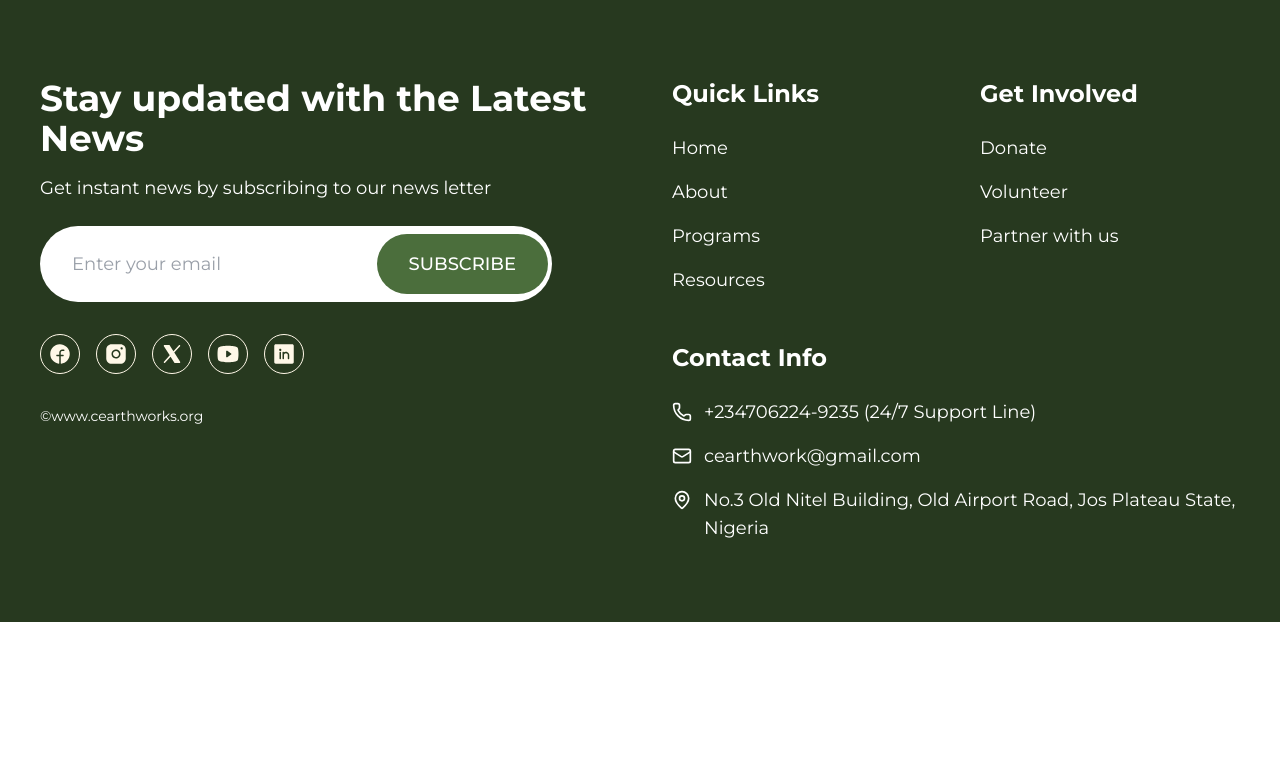
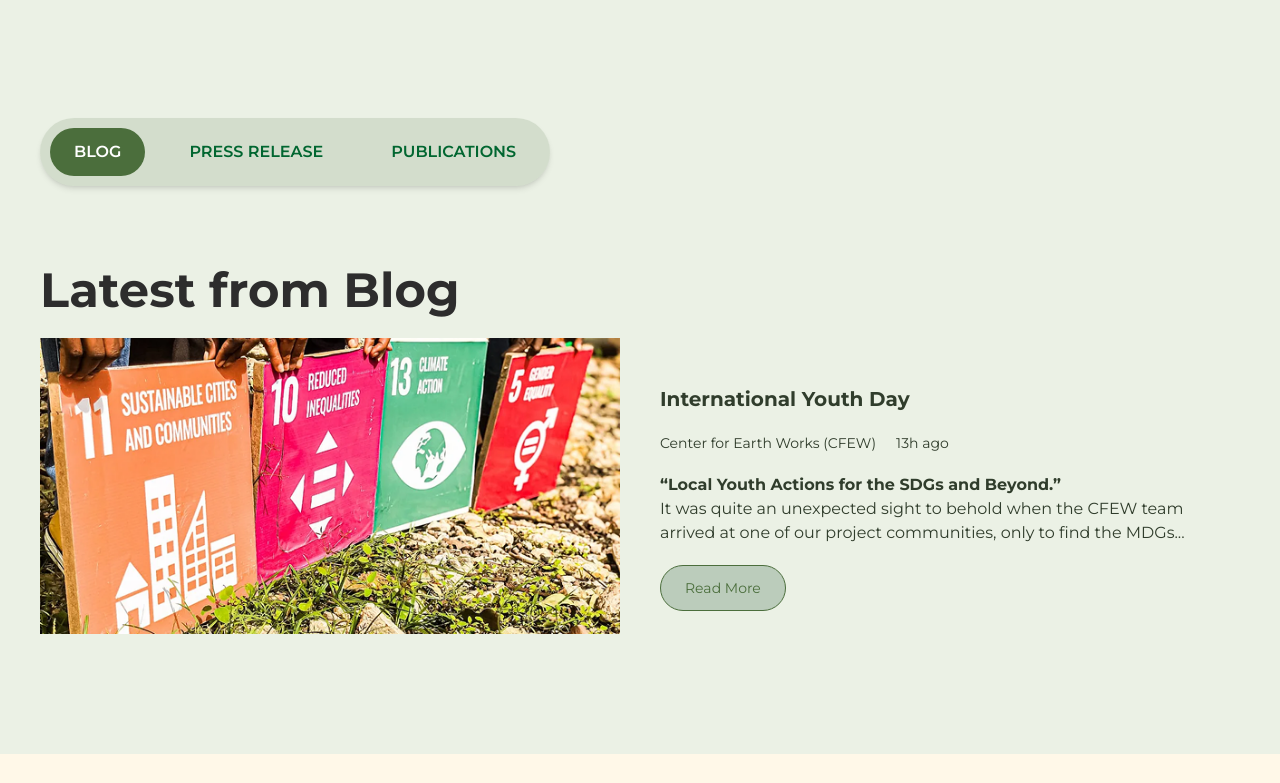
Before and after one commit to Akintayo74/CFEW-website-dian, a React (Vite) app: page /resources in a window 1280 px wide. Shown: the part 797-1580 px from the top of the page. Before the commit the page ends 1419 px from the top, so only its background shows below. Built offline with nearby package versions, Linux system fonts and the light colour scheme.

Commit message:
Style 'ResourcesPublications' and 'ResourcesPressRelease' components

```diff
--- a/src/components/ResourcesPressRelease/ResourcesPressRelease.jsx
+++ b/src/components/ResourcesPressRelease/ResourcesPressRelease.jsx
@@ -1,8 +1,48 @@
 import React from 'react';
+import Container from '../Container';
+import SectionHeader from '../SectionHeader';
+import Button from '../Button';
 
 function ResourcesPressRelease() {
   return (
-    <h1>Resources Press Release page</h1>
+    <div>
+      <Container>
+        <SectionHeader align='text-left'>
+          Recent Press Release
+        </SectionHeader>
+
+        <div className='grid grid-cols-1 md:grid-cols-2 md:gap-10 md:items-center text-left text-cfew-primary-900 mb-16 md:mb-30'>
+          <div className='w-full'>
+            <img src='/blog-card-2.png' className='w-full h-auto md:h-75 lg:h-auto object-cover'/>
+          </div>
+
+          <div className='flex flex-col gap-5'>
+            <h6 className='font-bold text-xl mt-6'>
+              International Youth Day
+            </h6>
+
+            <div className='flex gap-5 items-center text-sm'>
+              <p>
+                Center for Earth Works (CFEW)
+              </p>
+              <p>
+                13h ago
+              </p>
+            </div>
+
+            <p>
+              <b>“Local Youth Actions for the SDGs and Beyond.”</b> <br/>
+              It was quite an unexpected sight to behold when the CFEW team arrived at one of our project communities, only to find the MDGs...
+            </p>
+
+            <Button className='bg-cfew-primary-100'>
+              Read More
+            </Button>
+          </div>
+        </div>
+
+      </Container>
+    </div>
   );
 }
 
--- a/src/components/ResourcesPublications/ResourcesPublications.jsx
+++ b/src/components/ResourcesPublications/ResourcesPublications.jsx
@@ -1,8 +1,48 @@
 import React from 'react';
+import Container from '../Container';
+import SectionHeader from '../SectionHeader';
+import Button from '../Button';
 
 function ResourcesPublications() {
   return (
-    <h1>Resources Publications page</h1>
+    <div>
+      <Container>
+        <SectionHeader align='text-left'>
+          Publications
+        </SectionHeader>
+
+        <div className='grid grid-cols-1 md:grid-cols-2 md:gap-10 md:items-center text-left text-cfew-primary-900 mb-16 md:mb-30'>
+          <div className='w-full'>
+            <img src='/blog-card-2.png' className='w-full h-auto md:h-75 lg:h-auto object-cover'/>
+          </div>
+
+          <div className='flex flex-col gap-5'>
+            <h6 className='font-bold text-xl mt-6'>
+              International Youth Day
+            </h6>
+
+            <div className='flex gap-5 items-center text-sm'>
+              <p>
+                Center for Earth Works (CFEW)
+              </p>
+              <p>
+                13h ago
+              </p>
+            </div>
+
+            <p>
+              <b>“Local Youth Actions for the SDGs and Beyond.”</b> <br/>
+              It was quite an unexpected sight to behold when the CFEW team arrived at one of our project communities, only to find the MDGs...
+            </p>
+
+            <Button className='bg-cfew-primary-100'>
+              Read More
+            </Button>
+          </div>
+        </div>
+
+      </Container>
+    </div>
   );
 }
 
--- a/src/components/ResourcesRouter/ResourcesRouter.jsx
+++ b/src/components/ResourcesRouter/ResourcesRouter.jsx
@@ -36,7 +36,7 @@ function ResourcesRouter() {
   }
 
   return (
-    <Section spacing='tightNone'>
+    <Section spacing='tight'>
 
       <div className='mb-12 lg:mb-20'>
         <Container>
--- a/src/pages/ResourcesPage.jsx
+++ b/src/pages/ResourcesPage.jsx
@@ -1,11 +1,13 @@
 import Layout from '../components/Layout';
 import ResourcesImageBanner from '../components/ResourcesImageBanner/ResourcesImageBanner';
+import ResourcesRouter from '../components/ResourcesRouter/ResourcesRouter';
 
 function ResourcesPage() {
 
     return (
         <Layout>
             <ResourcesImageBanner />
+            <ResourcesRouter />
         </Layout>
     )
 }
```
